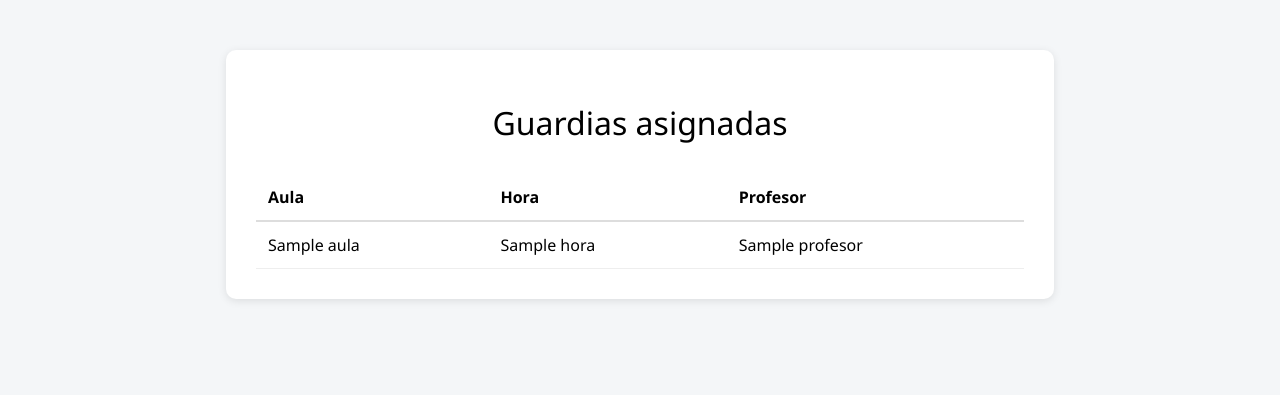
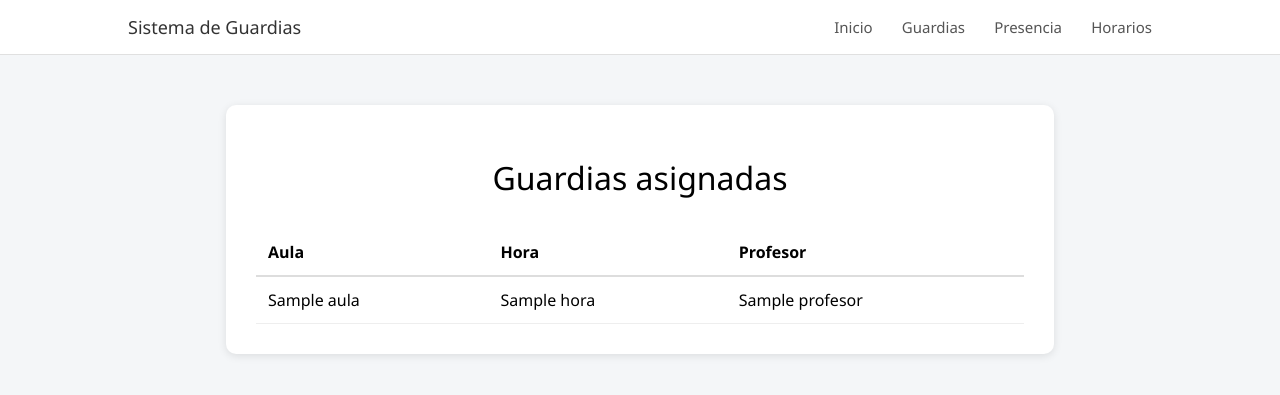
Before and after one commit to yagoaresarmesto/ACT_Proyecto_Guardias, a Flask app: template templates/vista_guardias.html in a window 1280 px wide. Shown: the top 395 px of the page. Run offline with Flask 3, Linux system fonts and the light colour scheme; the template is opened without the code that fills it: most values are stand-ins (such as "Sample title", 1, 10 or a date in 2020).

Commit message:
Añadida plantilla base y header reutilizable con navegación

```diff
--- a/static/estilos.css
+++ b/static/estilos.css
@@ -4,6 +4,44 @@ body {
     font-family: 'Segoe UI', Arial, sans-serif;
     background-color: #f4f6f8;
     margin: 0;
+}
+
+/* NAVBAR */
+
+.navbar {
+    background-color: white;
+    border-bottom: 1px solid #e0e0e0;
+    padding: 15px 0;
+}
+
+.nav-container {
+    width: 80%;
+    margin: 0 auto;
+    display: flex;
+    justify-content: space-between;
+    align-items: center;
+}
+
+/* Logo / título */
+
+.logo {
+    font-size: 18px;
+    font-weight: 500;
+    color: #333;
+}
+
+/* Links */
+
+.nav-links a {
+    margin-left: 25px;
+    text-decoration: none;
+    color: #555;
+    font-size: 15px;
+    transition: color 0.2s ease;
+}
+
+.nav-links a:hover {
+    color: #000;
 }
 
 .container {
--- /dev/null
+++ b/templates/base.html
@@ -0,0 +1,19 @@
+<!DOCTYPE html>
+<html>
+<head>
+    <title>{% block title %}{% endblock %}</title>
+    <link rel="stylesheet" href="{{ url_for('static', filename='estilos.css') }}">
+</head>
+<body>
+
+<header>
+    {% include "header.html" %}
+</header>
+
+<div class="container">
+    {% block content %}
+    {% endblock %}
+</div>
+
+</body>
+</html>
--- /dev/null
+++ b/templates/header.html
@@ -0,0 +1,14 @@
+<nav class="navbar">
+    <div class="nav-container">
+        <div class="logo">
+            Sistema de Guardias
+        </div>
+
+        <div class="nav-links">
+            <a href="/">Inicio</a>
+            <a href="/guardias">Guardias</a>
+            <a href="/presencia">Presencia</a>
+            <a href="/horarios">Horarios</a>
+        </div>
+    </div>
+</nav>
--- a/templates/vista_guardias.html
+++ b/templates/vista_guardias.html
@@ -1,12 +1,9 @@
-<!DOCTYPE html>
-<html>
-<head>
-    <title>Guardias</title>
-    <link rel="stylesheet" href="{{ url_for('static', filename='estilos.css') }}">
-</head>
-<body>
+{% extends "base.html" %}
 
-<div class="container">
+{% block title %}Guardias{% endblock %}
+
+{% block content %}
+
 <h1>Guardias asignadas</h1>
 
 <table>
@@ -30,7 +27,5 @@
     </tr>
     {% endfor %}
 </table>
-</div>
 
-</body>
-</html>
+{% endblock %}
```
Lines whose indentation alone changed are shown as unchanged.
